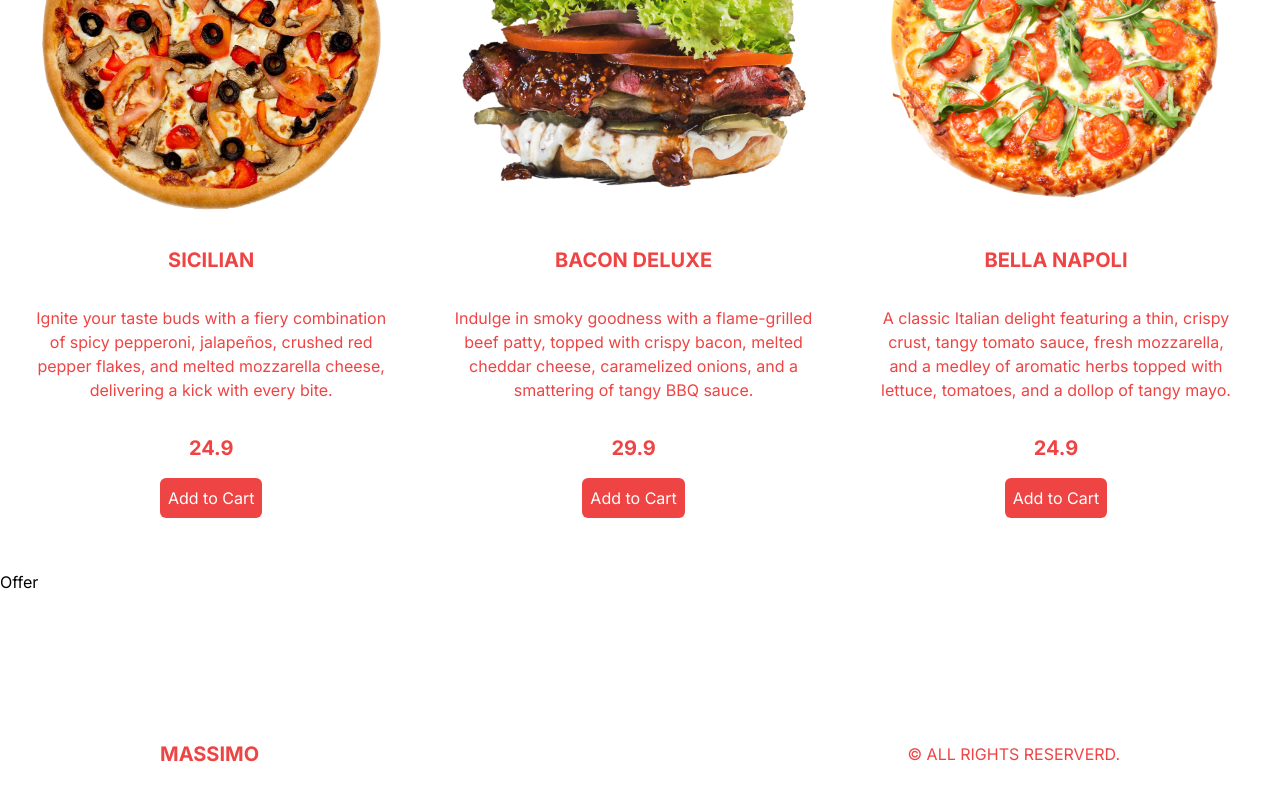
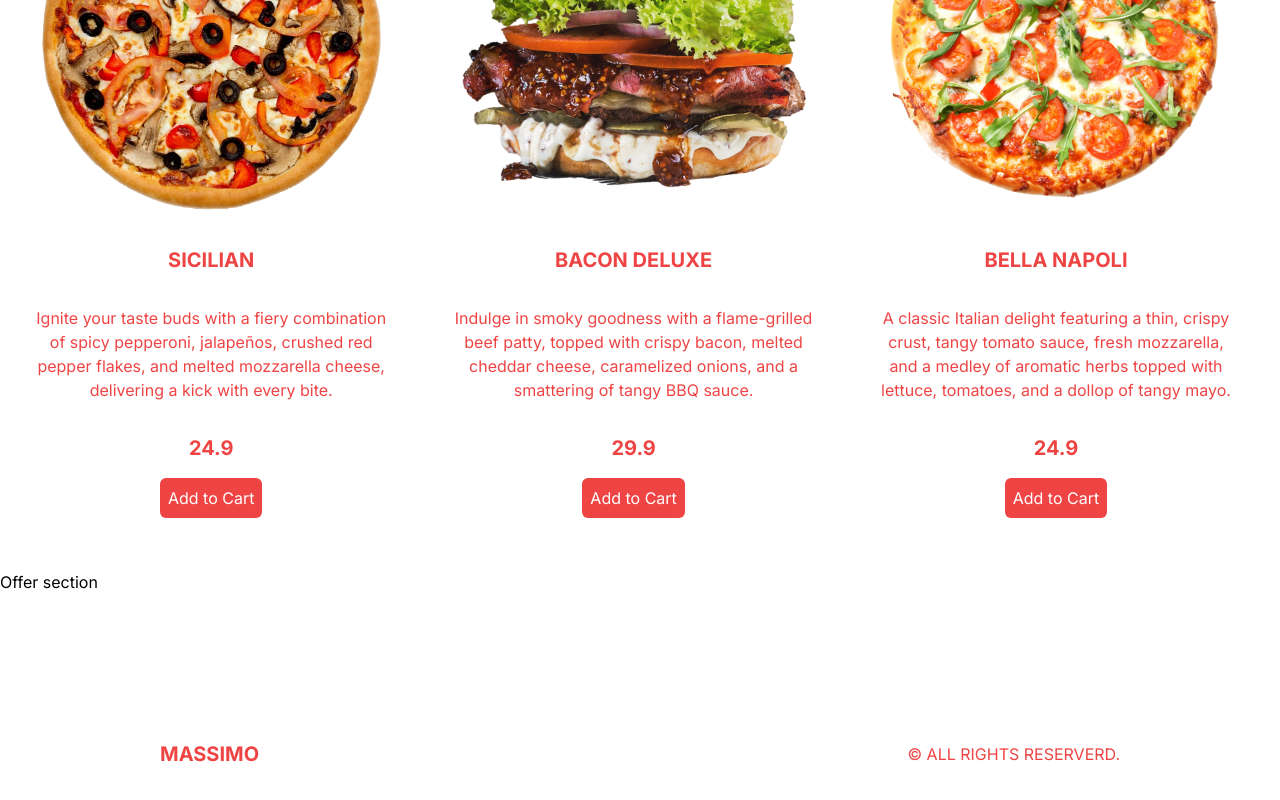
Before and after one commit to adelmodias/restaurant-food-ordering-app, a Next.js app: page / in a window 1280 px wide. Shown: the part 950-1750 px from the top of the page. Built offline with nearby package versions, Linux system fonts and the light colour scheme.

Commit message:
init offer section

```diff
--- a/src/app/components/Offer.tsx
+++ b/src/app/components/Offer.tsx
@@ -1,7 +1,7 @@
 import React from "react";
 
 const Offer = () => {
-    return <div>Offer</div>;
+    return <div>Offer section</div>;
 };
 
 export default Offer;
```
